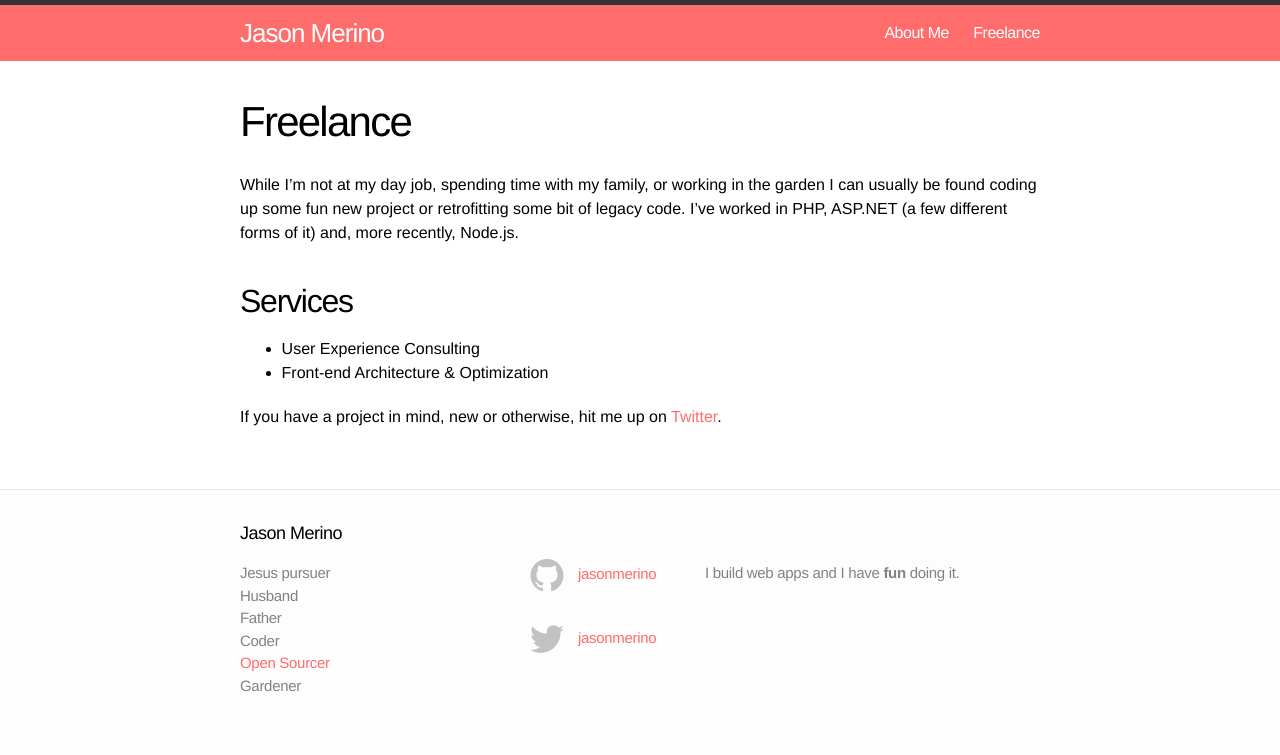
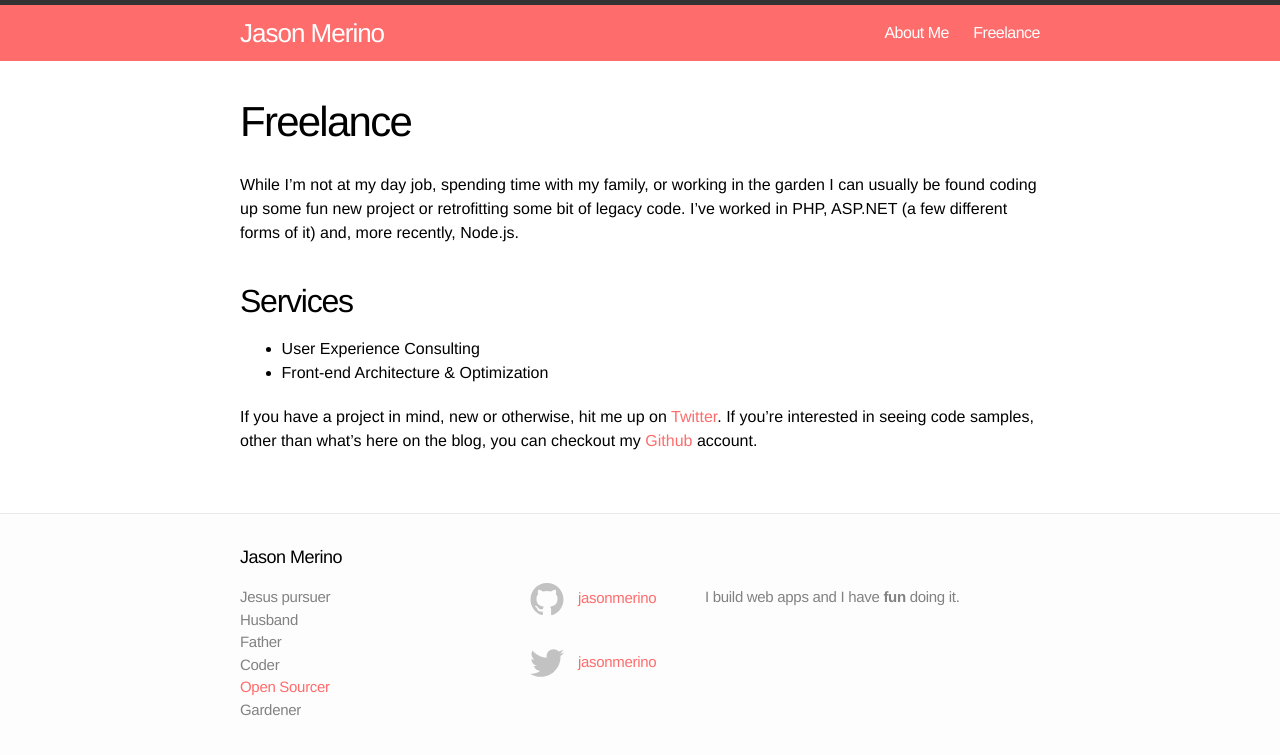
Before and after one commit to jasonmerino/jasonmerino.github.io, a Jekyll site: the page built from freelance.md, in a window 1280 px wide. Shown: the top 755 px of the page. Built offline with Jekyll 4.4.1, drawn with Linux system fonts in a browser that asks for light colours; Markdown is read by kramdown in place of the engine named in the settings.

Commit message:
Adds github link to freelance page.

```diff
--- a/freelance.md
+++ b/freelance.md
@@ -12,4 +12,4 @@ While I'm not at my day job, spending time with my family, or working in the gar
  * User Experience Consulting
  * Front-end Architecture & Optimization
 
-If you have a project in mind, new or otherwise, hit me up on [Twitter](http://twitter.com/jasonmerino).
+If you have a project in mind, new or otherwise, hit me up on [Twitter](http://twitter.com/jasonmerino). If you're interested in seeing code samples, other than what's here on the blog, you can checkout my [Github](https://github.com/jasonmerino) account.
```
